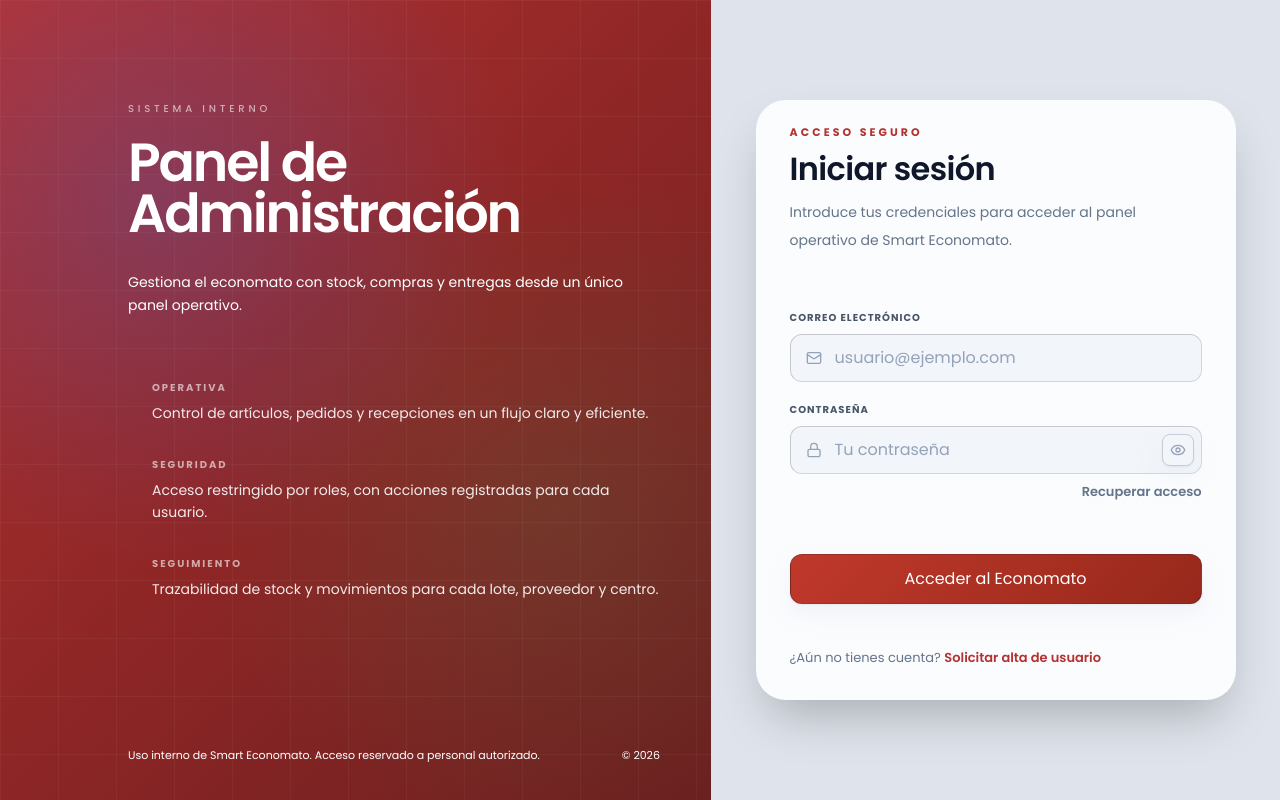
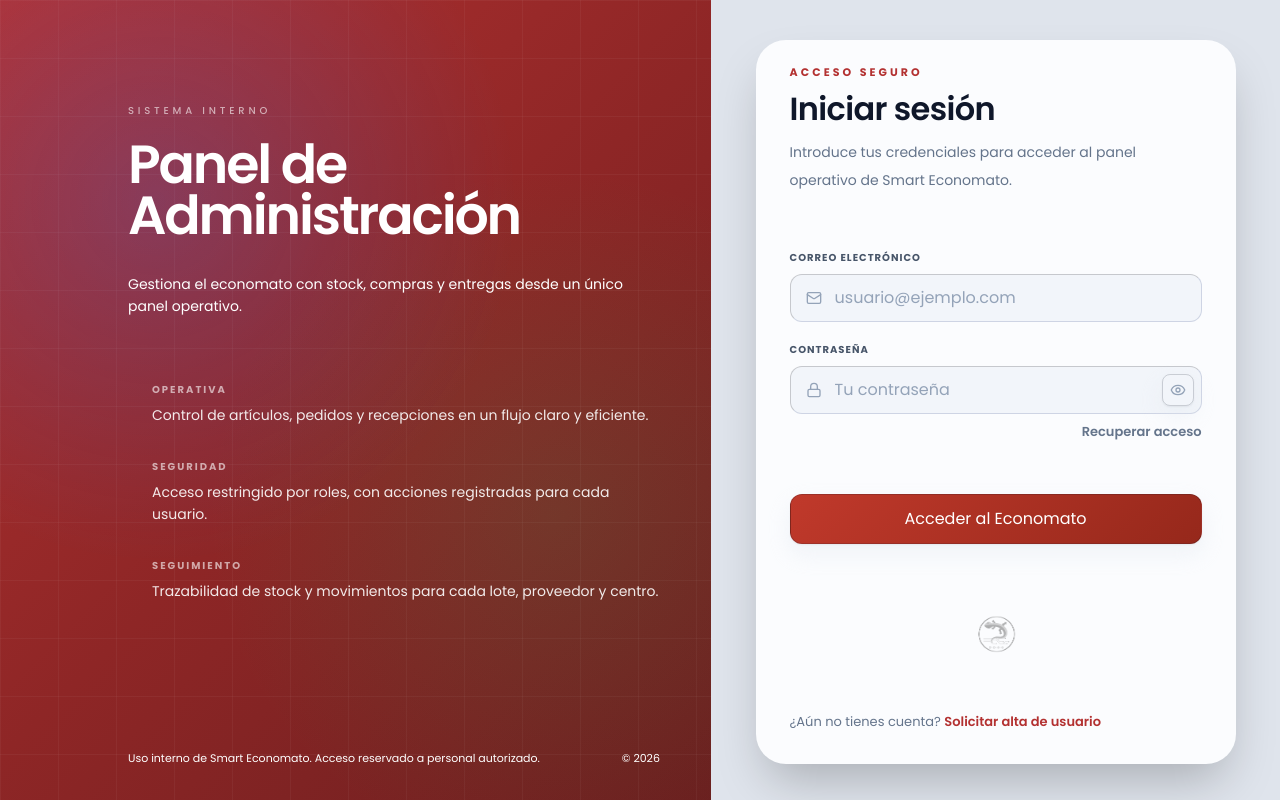
Before and after one commit to Pabloohdez/smart-economato-main, a React (Vite) app in the folder frontend/: page /login in a window 1280 px wide. Built offline with nearby package versions, Linux system fonts and the light colour scheme; no server answers.

Commit message:
feat: add PDSG logo to login page

```diff
--- a/frontend/src/pages/LoginPage.tsx
+++ b/frontend/src/pages/LoginPage.tsx
@@ -196,6 +196,15 @@
                     "Acceder al Economato"
                   )}
                 </motion.button>
+
+                {/* Logo PDSG */}
+                <div className="mt-10 flex flex-col items-center justify-center">
+                  <img
+                    src="/logo-pdsg.png"
+                    alt="Logo PDSG"
+                    className="h-16 w-auto opacity-40 grayscale transition-all duration-500 hover:opacity-100 hover:grayscale-0"
+                  />
+                </div>
               </form>
 
               <div className="mt-6 grid gap-3 border-t border-slate-200 pt-5 text-[13px] text-slate-500">
```
